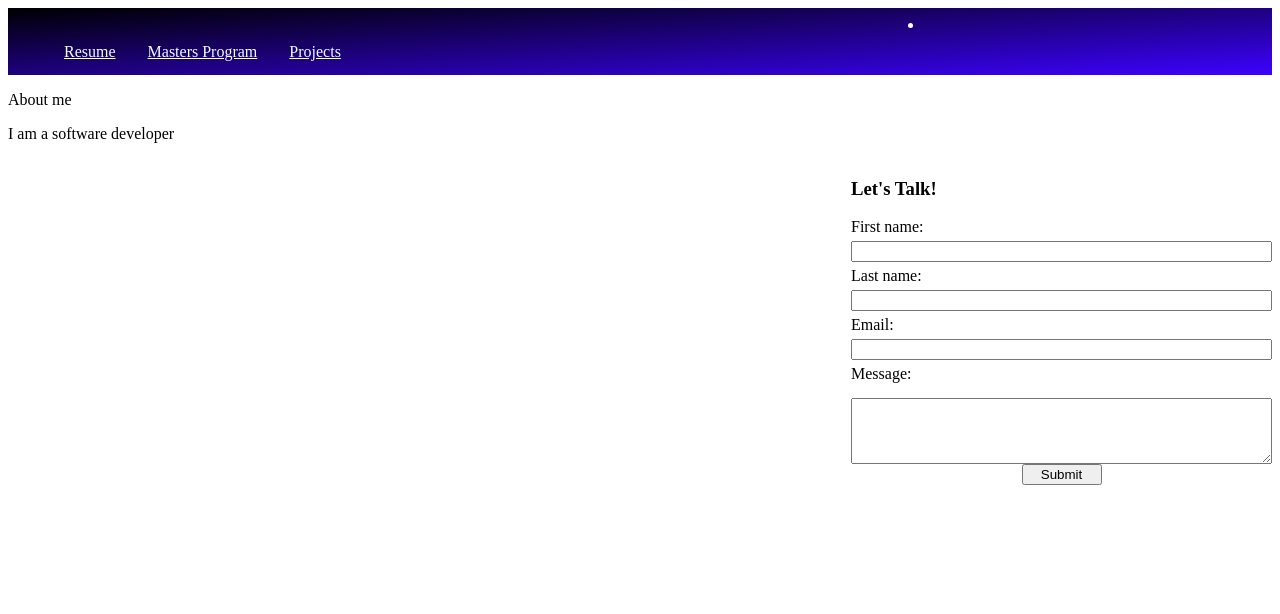
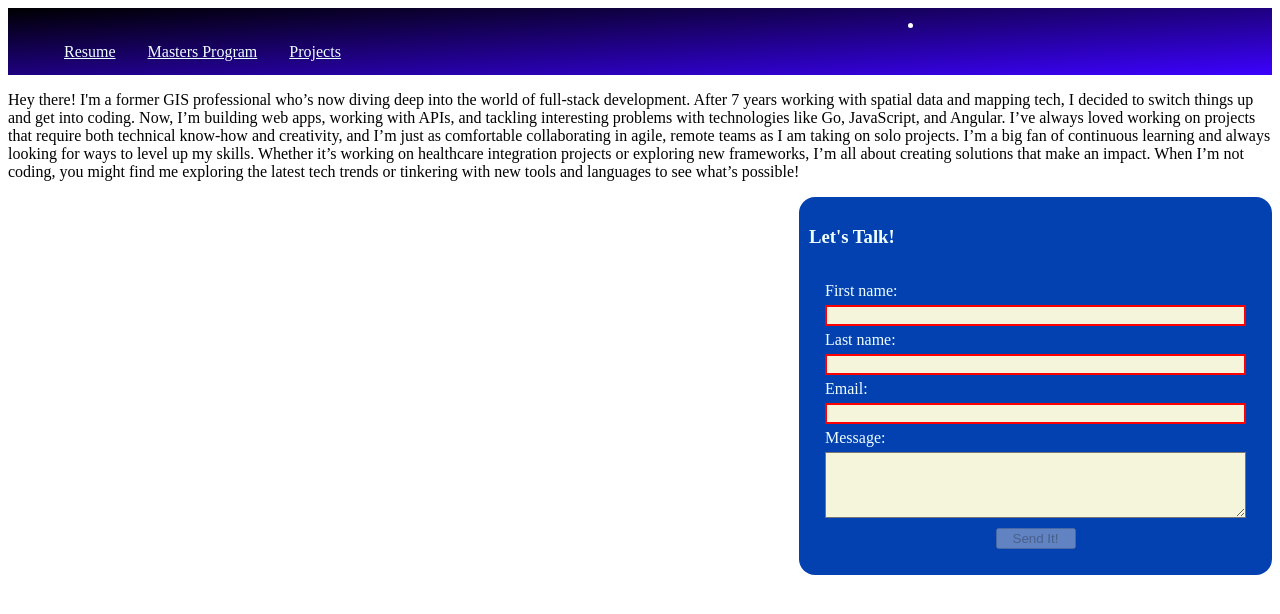
Before and after one commit to markwmc/markwmc.github.io, a plain HTML site: page index.html in a window 1280 px wide. Drawn offline with Linux system fonts and the light colour scheme.

Commit message:
adding form ui

```diff
--- a/index.html
+++ b/index.html
@@ -4,13 +4,9 @@
 <head>
   <link href="style.css" rel="stylesheet" />
   <title>Welcome to my space</title>
+  <meta name="viewport" content="width=device-width, initial-scale=1.0">
 </head>
-<script>
-  window.alert(`Right now only my resume is available. I'm
-      building this without any frameworks or libraries so that I gain a
-      deeper understanding of software and web development. Every line was
-      written by me. You won't find any cloned,
-      forked, copied, LLM or boilerplate on this site.` )
+ <script>
 </script>
 
 <body>
@@ -30,27 +26,26 @@
       </ul>
     </nav>
   </header>
-  <p>
+  <section style="">
+    <p>Hey there! I'm a former GIS professional who’s now diving deep into the world of full-stack development. After 7 years working with spatial data and mapping tech, I decided to switch things up and get into coding. Now, I’m building web apps, working with APIs, and tackling interesting problems with technologies like Go, JavaScript, and Angular. I’ve always loved working on projects that require both technical know-how and creativity, and I’m just as comfortable collaborating in agile, remote teams as I am taking on solo projects.
 
-  </p>
-  <section>About me
-    <p>I am a software developer </p>
+      I’m a big fan of continuous learning and always looking for ways to level up my skills. Whether it’s working on healthcare integration projects or exploring new frameworks, I’m all about creating solutions that make an impact. When I’m not coding, you might find me exploring the latest tech trends or tinkering with new tools and languages to see what’s possible! </p>
   </section>
   <section>
     <div>
-      <aside style="float:right">
-        <h1>Let's Talk!</h1>
-        <form style="display:grid">
-          <label for="fname" style="padding-bottom: 5px">First name:</label>
-          <input type="text" id="fname" name="fname"></input>
-          <label for="lname" style="padding-bottom:5px; padding-top:5px">Last name:</label>
+      <aside style="float:right; background-color:rgb(3, 64, 176); padding:10px; border-radius: 1em">
+        <h1 style="color:azure">Let's Talk!</h1>
+        <form action="/formHandler" method="post" style="display:grid; padding: 1em; ">
+          <label for="fname" style="padding-bottom: 5px; color:azure">First name:</label>
+          <input type="text" id="fname" name="fname" minlength="1" maxlength="20" required style="background-color:beige" aria-label="required"></input>
+          <label for="lname" style="padding-bottom:5px; padding-top:5px; color: azure">Last name:</label>
           <input type="text"
-            id="lname" id="lname" name="lname" ></input>
-          <label for="email" style="padding-bottom: 5px; padding-top: 5px">Email:</label>
-          <input type="email" id="email" name="email"></input>
-          <label for="textarea" id="textarea" name="textarea" style="padding-bottom:5px; padding-top:5px">Message:</label>
-          <textarea type="text" id="comments" name="comments" rows="4" cols="50" style="margin-top:10px"></textarea>
-          <input type="submit" id="submit" name="submit" style= "width:80px; margin:auto"></input>
+            id="lname" id="lname" name="lname" minlength="1" maxlength="45" required aria-label="required" style="background-color:beige"></input>
+          <label for="email" style="padding-bottom: 5px; padding-top: 5px; color:azure">Email:</label>
+          <input type="email" id="email" name="email" minlength="9" maxlength="40" required aria-label="reqired" style="background-color:beige"></input>
+          <label for="textarea" id="textarea" name="textarea" style="padding-bottom:5px; padding-top:5px; color: azure">Message:</label>
+          <textarea type="text" id="comments" name="comments" rows="4" cols="50" style="margin-bottom: 10px; background-color:beige; vertical-align: top" minlength="0" maxlength="500"></textarea>
+          <button type="button" id="submit" name="submit" disabled style="width:80px; margin:auto">Send It!</button>
           </form></aside></div>
     </section>
     <footer></footer>
--- a/style.css
+++ b/style.css
@@ -77,3 +77,11 @@ iframe {
     left: 900px;
     top: 15px;
 }
+
+input:invalid {
+    border: 2px solid red;
+};
+
+input:valid {
+    border: 2px solid black
+}
```
